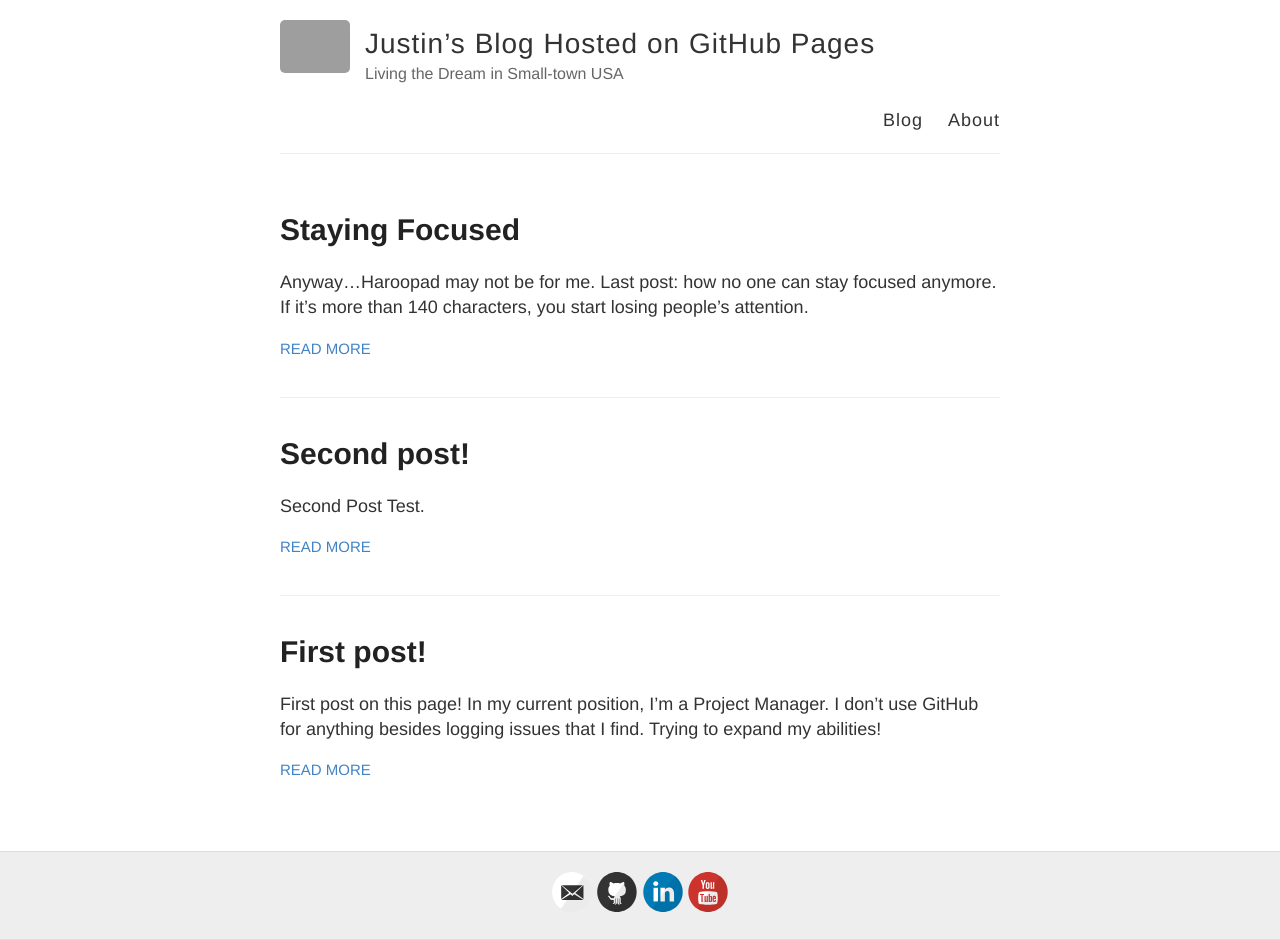
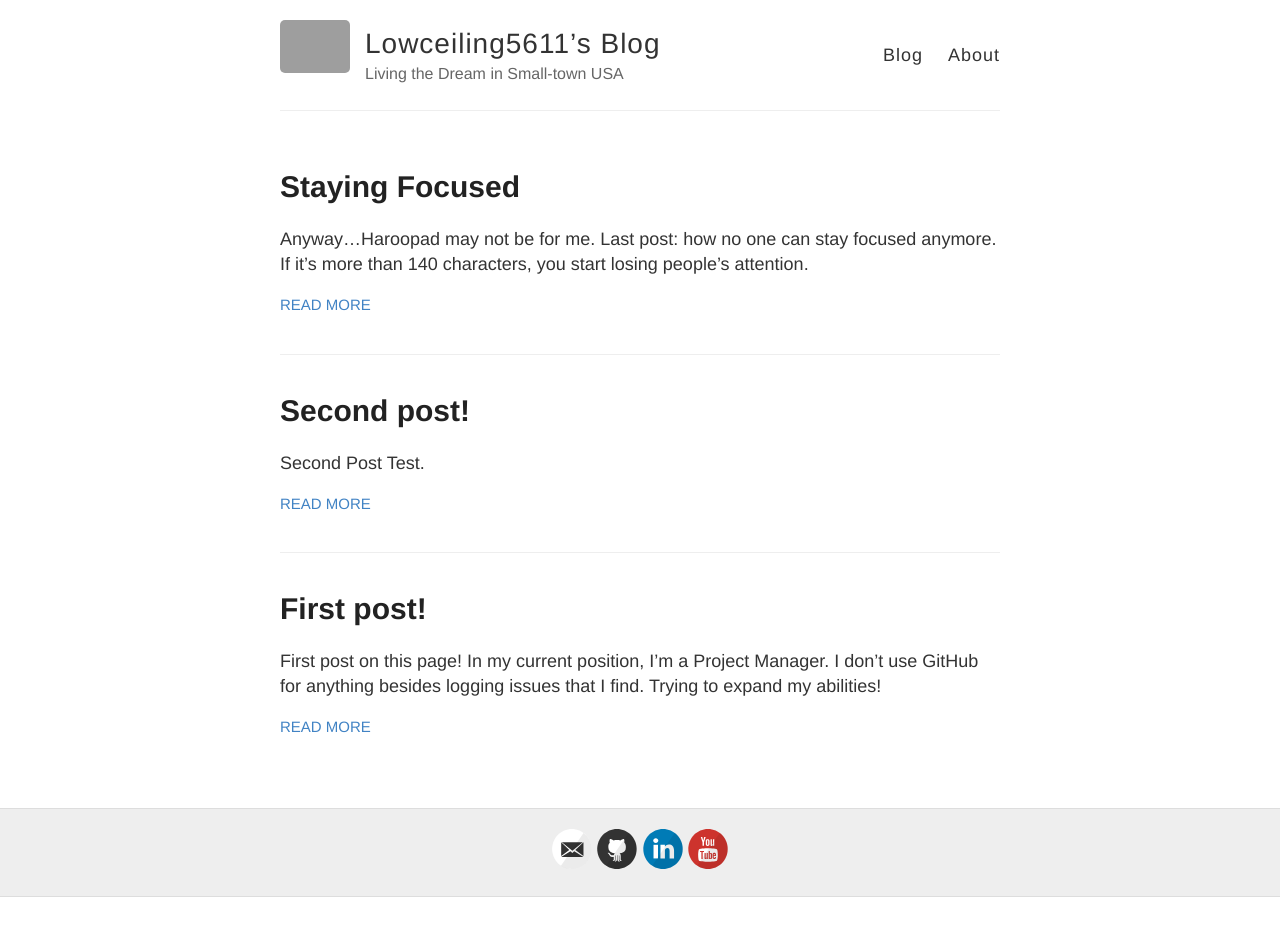
Before and after one commit to lowceiling5611/lowceiling5611.github.io, a Jekyll site: the page built from index.html, in a window 1280 px wide. Built offline with Jekyll 4.4.1, drawn with Linux system fonts in a browser that asks for light colours; after the commit the page ends 900 px from its top, so only the background shows below that; grey boxes are pictures that could not be loaded.

Commit message:
blog name updated
blog name updated

```diff
--- a/_config.yml
+++ b/_config.yml
@@ -3,7 +3,7 @@
 #
 
 # Name of your site (displayed in the header)
-name: Justin’s Blog Hosted on GitHub Pages
+name: Lowceiling5611’s Blog
 
 # Short bio or description (displayed in the header)
 description: Living the Dream in Small-town USA
```
